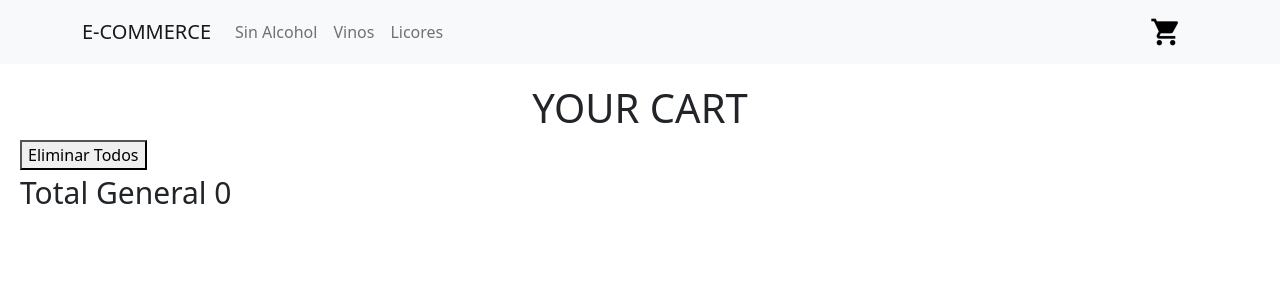
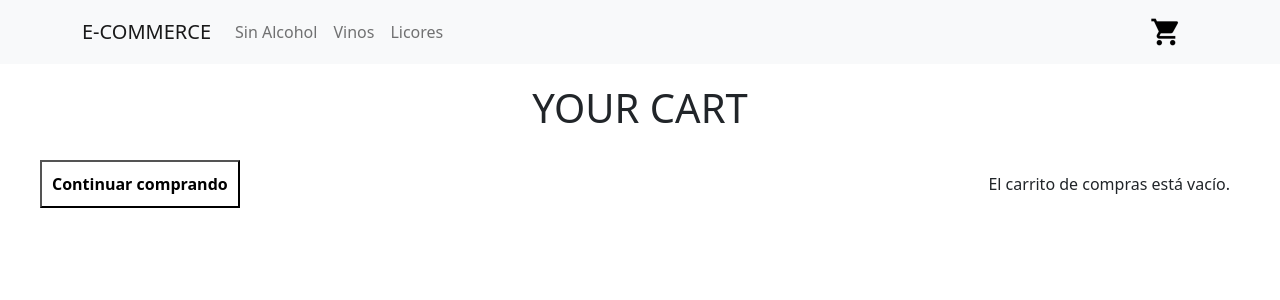
Before and after one commit to SergioAlfMann/React, a React (Create React App) app: page /cart in a window 1280 px wide. Shown: the top 300 px of the page. Built offline with nearby package versions, Linux system fonts and the light colour scheme.

Commit message:
Firebase II

```diff
--- a/src/components/Cart.js
+++ b/src/components/Cart.js
@@ -1,29 +1,77 @@
 import { useContext } from 'react';
 import { CartContext } from '../context/CartContext';
-import { WrapperCart, TitleCart, ContentCart, Product, ProductDetail, ImageCart, Details, PriceDetail, ProductAmountContainer, ProductAmount, ProductPrice, TotalPrice, TotalGeneral } from './styledComponents';
+import { WrapperCart, TitleCart, ContentCart, Product, ProductDetail, ImageCart, Details, PriceDetail, ProductAmountContainer,
+        ProductAmount, ProductPrice, TotalPrice, TotalGeneral, SubTotalGeneral, Taxes, Top, TopButton, TopText } from './styledComponents';
+import { Button } from 'react-bootstrap';
+import { increment, serverTimestamp, updateDoc} from 'firebase/firestore';
+import { createOrderInFirestore } from '../utils/firebaseFetch';
+import { Link } from 'react-router-dom';
+import { doc } from '@firebase/firestore';
+import {db} from '../utils/firebaseConfig'
 
 const Cart = () => {
-    const test = useContext(CartContext);
-    const total =  test.cartList.reduce(
-        (previousValue, currentValue) => previousValue + (currentValue.qty * currentValue.cost)
-        , 0)
+    const cart = useContext(CartContext);
+    const createOrder = () =>{
+        let order = {
+            buyer: {
+                name: 'Pepe Payaso',
+                phone: '987654',
+                email: 'pepe@payaso.com'
+            },
+            items: cart.cartList.map(item => ({
+                id: item.id,
+                price: item.cost,
+                title: item.name,
+                qty: item.qty
+            })),
+            date: serverTimestamp(),
+            total: cart.calcTotal()
+        }
+        console.log('createOrder: ', order)
+
+        createOrderInFirestore(order)
+        .then(result => {
+             alert (`Tu orden  (${result.id})  ha sido creada exitosamente.`);
+             cart.cartList.forEach(async (item) => {
+                 const itemRef = doc(db, "products", item.id);
+                 await updateDoc(itemRef,{
+                        stock: increment(-item.qty)
+                 });
+             })
+
+             cart.removeItems();
+        })
+        .catch(error => console.log(error))
+
+    }
 
     return (
 
         <WrapperCart>
             <TitleCart>YOUR CART</TitleCart>
-            <button onClick={test.removeItems}>Eliminar Todos</button>
+
+            <Top>
+                <Link to='/'><TopButton>Continuar comprando</TopButton></Link>
+                {
+                    (cart.cartList.length > 0)
+                    ? <TopButton type="filled" onClick={cart.removeItems}>Eliminar Todos</TopButton>
+                    : <TopText>El carrito de compras está vacío.</TopText>
+                }
+            </Top>
+
+
             <ContentCart>
                 {
-                    test.cartList.map( item => (
+
+                    cart.cartList.length > 0 && cart.cartList?.map( item => (
                     <Product>
                         <ProductDetail>
                             <ImageCart src={item.image} />
                             <Details>
                             <span>
-                                <b>Product:</b>{item.name}
+                                <b>Producto:</b>{item.name}
                             </span>
-                            <button onClick={()=> test.removeItem(item.id)}>Eliminar Este Producto</button>
+                            <button onClick={()=> cart.removeItem(item.id)}>Eliminar Este Producto</button>
                             </Details>
                         </ProductDetail>
                         <PriceDetail>
@@ -31,13 +79,25 @@ const Cart = () => {
                             <ProductAmount>{item.qty} items</ProductAmount>
                             </ProductAmountContainer>
                             <ProductPrice>$ {item.cost} Cada Producto</ProductPrice>
-                            <TotalPrice>${item.qty * item.cost} Sub-Total</TotalPrice>
+                            <TotalPrice>$ {cart.calcTotalItem(item.id)} Sub-Total</TotalPrice>
                         </PriceDetail>
                     </Product>))
                 }
-                <TotalGeneral>
-                   Total General {total}
-                </TotalGeneral>
+                {
+                    cart.cartList.length > 0 &&
+                    <>
+                        <SubTotalGeneral>
+                        SubTotal $ {cart.calcSubTotal()}
+                        </SubTotalGeneral>
+                        <Taxes>
+                        Impuestos $ {cart.calcTaxes()}
+                        </Taxes>
+                        <TotalGeneral>
+                        Total $ {cart.calcTotal()}
+                        </TotalGeneral>
+                        <Button onClick={createOrder}>Checkout now</Button>
+                    </>
+                }
             </ContentCart>
         </WrapperCart>
     );
--- a/src/components/styledComponents.jsx
+++ b/src/components/styledComponents.jsx
@@ -60,6 +60,18 @@ const TotalGeneral = styled.div`
 
 `;
 
+const SubTotalGeneral = styled.div`
+  font-size: 30px;
+  font-weight: 200;
+
+`;
+
+const Taxes = styled.div`
+  font-size: 30px;
+  font-weight: 200;
+
+`;
+
 
 const ProductAmount = styled.div`
 font-size: 24px;
@@ -72,10 +84,31 @@ align-items: center;
 margin: 20px;
 `;
 
+const Top = styled.div`
+  display: flex;
+  align-items: center;
+  justify-content: space-between;
+  padding: 20px;
+`;
+
+const TopButton = styled.button`
+  padding: 10px;
+  font-weight: 600;
+  cursor: pointer;
+  border: ${(props) => props.type === "filled" && "none"};
+  background-color: ${(props) =>
+    props.type === "filled" ? "black" : "transparent"};
+  color: ${(props) => props.type === "filled" && "white"};
+`;
+
+const TopText = styled.span`
+  margin: 0px 10px;
+`;
+
 
 
 export{
     WrapperCart, TitleCart, ContentCart, Product, ProductDetail, ImageCart, Details, PriceDetail,
-    ProductPrice, ProductAmount, ProductAmountContainer, TotalPrice, TotalGeneral
+    ProductPrice, ProductAmount, ProductAmountContainer, TotalPrice, TotalGeneral, SubTotalGeneral, Taxes, Top, TopButton, TopText
 
 }
--- a/src/context/CartContext.js
+++ b/src/context/CartContext.js
@@ -28,15 +28,35 @@ const CartContextProvider = ({children}) => {
         }
     }
 
-    const removeItems = () =>{
+    const removeItems = () => {
         setCartList([]);
     }
 
     const removeItem = (id) => {
         setCartList(cartList.filter(item => item.id !== id))
     }
+
+    const calcTotalItem = (idItem) => {
+        let index = cartList.map(item => item.id).indexOf(idItem);
+        return cartList[index].cost * cartList[index].qty;
+    }
+
+    const calcSubTotal = () => {
+        let totalItem = cartList.map(item => calcTotalItem(item.id));
+        return totalItem.reduce((previousValue, currentValue) => previousValue + currentValue);
+    }
+
+    const calcTaxes = () => {
+        return calcSubTotal() * 0.21;
+    }
+
+    const calcTotal = () => {
+        return calcSubTotal() + calcTaxes();
+    }
+
     return (
-        <CartContext.Provider value={{cartList, removeItems, removeItem, addToCart}}>
+        <CartContext.Provider value={{cartList, removeItems, removeItem, addToCart, calcTotalItem,
+             calcSubTotal, calcTaxes, calcTotal }}>
                 {children}
         </CartContext.Provider>
     )
--- a/src/utils/firebaseFetch.js
+++ b/src/utils/firebaseFetch.js
@@ -1,4 +1,4 @@
-import { query, orderBy, where, collection, getDocs, doc, getDoc } from '@firebase/firestore';
+import { query, where, collection, getDocs, doc, getDoc, setDoc } from '@firebase/firestore';
 import {db} from '../utils/firebaseConfig'
 
 export const firestoreFetch = async (idCategory) => {
@@ -29,10 +29,15 @@ export const firestoreFetchOne = async (idItem) => {
         id: idItem,
         ...docSnap.data()
       }
-    //   console.log(result);
       return result;
     } else {
-      // doc.data() will be undefined in this case
-      console.log("No such document!");
+      console.log("Producto no encontrado");
     }
 }
+
+
+export const createOrderInFirestore = async (order) => {
+  const newOrderRef = doc(collection(db, "orders"));
+  await setDoc(newOrderRef, order);
+  return newOrderRef;
+}
```
